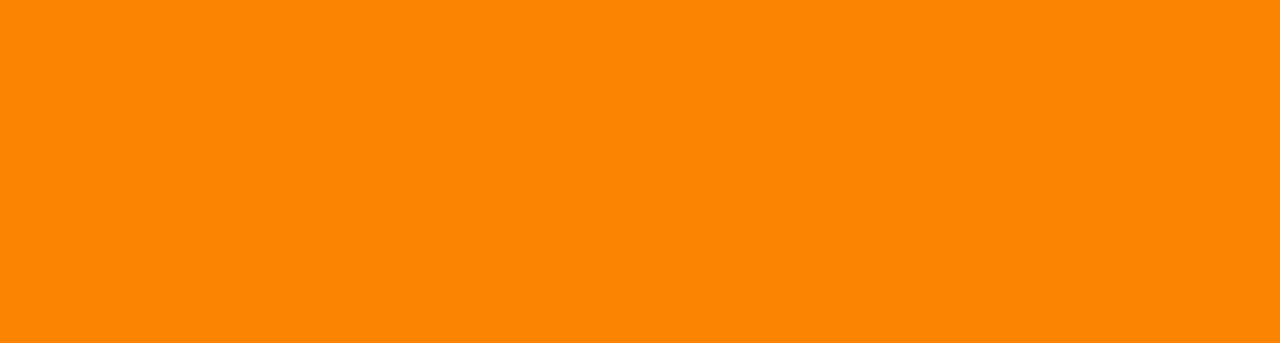
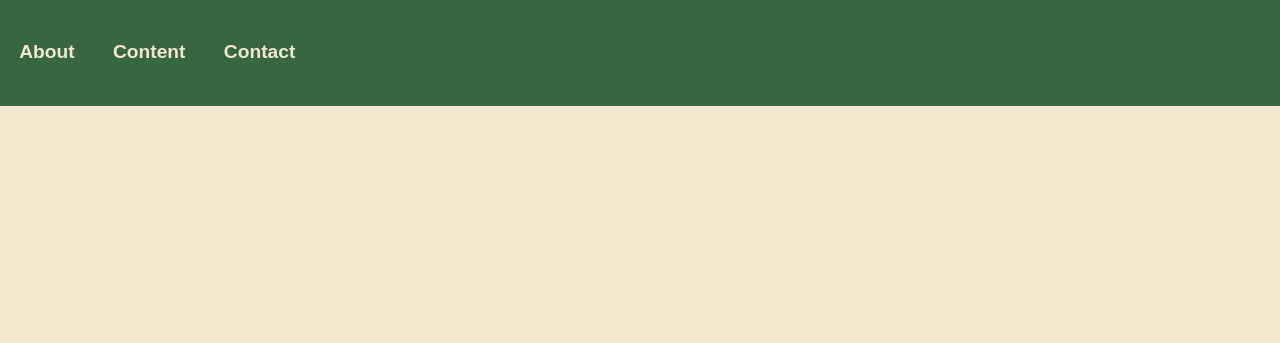
Before and after one commit to irm1005-itec1005-fall-2023/assignment-02-AnjuMendoza, a plain HTML site: page index.html in a window 1280 px wide. Shown: the top 343 px of the page. Drawn offline with Linux system fonts and the light colour scheme.

Commit message:
organized page

```diff
--- a/style.css
+++ b/style.css
@@ -3,13 +3,69 @@
  * CSS FILE
  */
 
+ .sr-only {
+  position: absolute;
+  width: 1px;
+  height: 1px;
+  padding: 0;
+  margin: -1px;
+  overflow: hidden;
+  clip: rect(0, 0, 0, 0);
+  white-space: nowrap;
+  border-width: 0;
+}
+
+html {
+  font-size: 1.2rem;
+}
+
 body {
   font-family: Arial, Helvetica, sans-serif;
-  background-color: #fb8500;
+  background-color: #F2E8CF;
   display: flex;
-  justify-content: center;
+  justify-content: space-between;
+  flex-direction: column;
+}
+
+header {
+  padding: 2rem 1rem;
+  display: flex;
+  justify-content: space-between;
   align-items: center;
+  background-color: #386641;
+
 }
+
+header .header--banner--logo {
+  height: 2.2rem;
+}
+
+header .header--banner--nav ul {
+  display: flex;
+  gap: 2rem;
+  list-style-type: none;
+  margin: 0px;
+  padding: 0px;
+
+}
+
+header nav.header--banner--nav ul li a {
+  font-size: 1rem;
+  color: #F2E8CF;
+  text-decoration: none;
+  font-weight: 800;
+}
+
+header nav.header--banner--nav ul li a:hover {
+  color: #fffaee;
+  text-decoration: underline;
+  font-weight: 1000;
+}
+
+
+
+
+
 
 h1 {
   font-size: 2rem;
```
